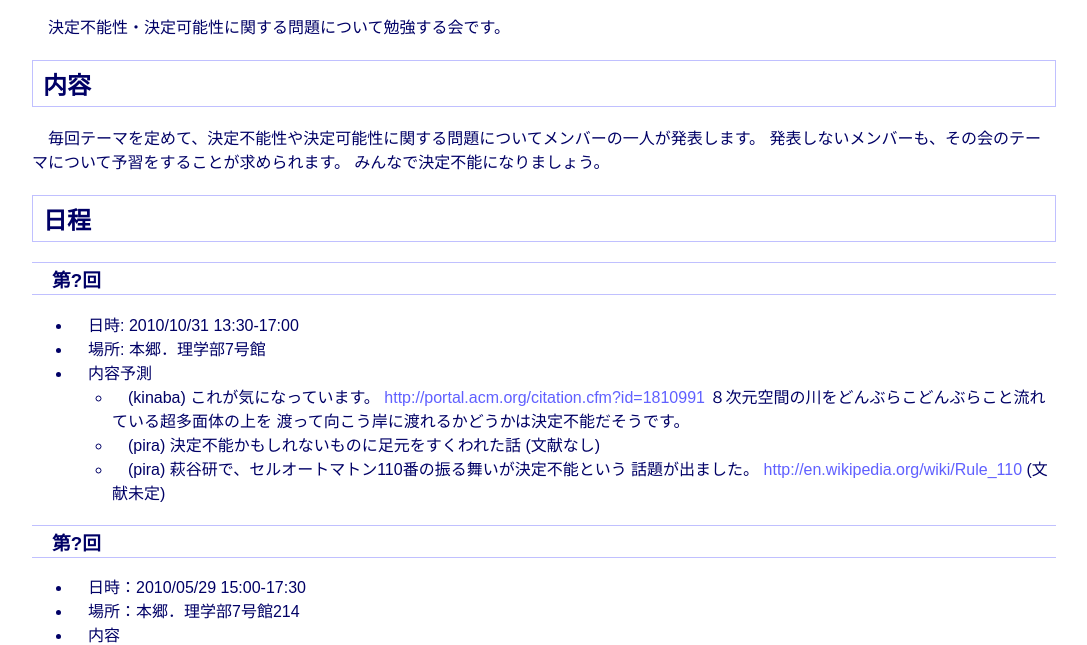
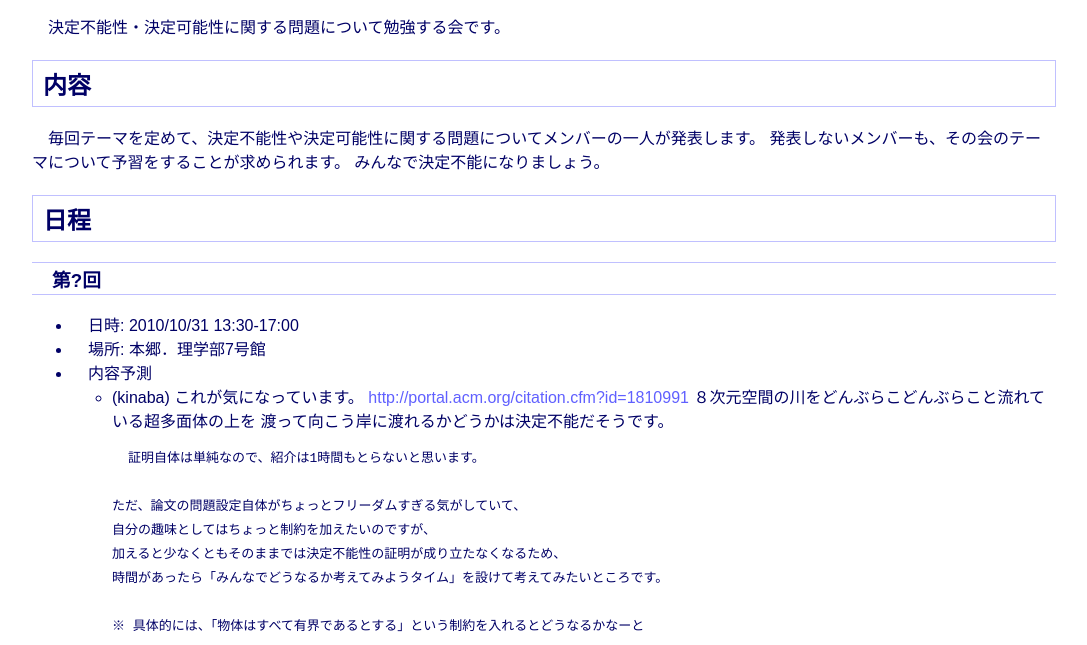
Before and after one commit to pirapira/undecidable, a plain HTML site: page index.html in a window 1280 px wide. Shown: the part 91-736 px from the top of the page, without its empty margins (96-1183 px from the left). Drawn offline with Linux system fonts and the light colour scheme.

Commit message:
adding kinaba's description

```diff
--- a/index.html
+++ b/index.html
@@ -31,7 +31,18 @@
   <ul>
     <li>(kinaba) これが気になっています。 <a href="http://portal.acm.org/citation.cfm?id=1810991">http://portal.acm.org/citation.cfm?id=1810991</a>
       ８次元空間の川をどんぶらこどんぶらこと流れている超多面体の上を
-      渡って向こう岸に渡れるかどうかは決定不能だそうです。 </li>
+      渡って向こう岸に渡れるかどうかは決定不能だそうです。
+<pre>
+証明自体は単純なので、紹介は1時間もとらないと思います。
+
+ただ、論文の問題設定自体がちょっとフリーダムすぎる気がしていて、
+自分の趣味としてはちょっと制約を加えたいのですが、
+加えると少なくともそのままでは決定不能性の証明が成り立たなくなるため、
+時間があったら「みんなでどうなるか考えてみようタイム」を設けて考えてみたいところです。
+
+※ 具体的には、「物体はすべて有界であるとする」という制約を入れるとどうなるかなーと
+</pre>
+    </li>
     <li>(pira) 決定不能かもしれないものに足元をすくわれた話
       (文献なし)</li>
     <li>(pira) 萩谷研で、セルオートマトン110番の振る舞いが決定不能という
```
